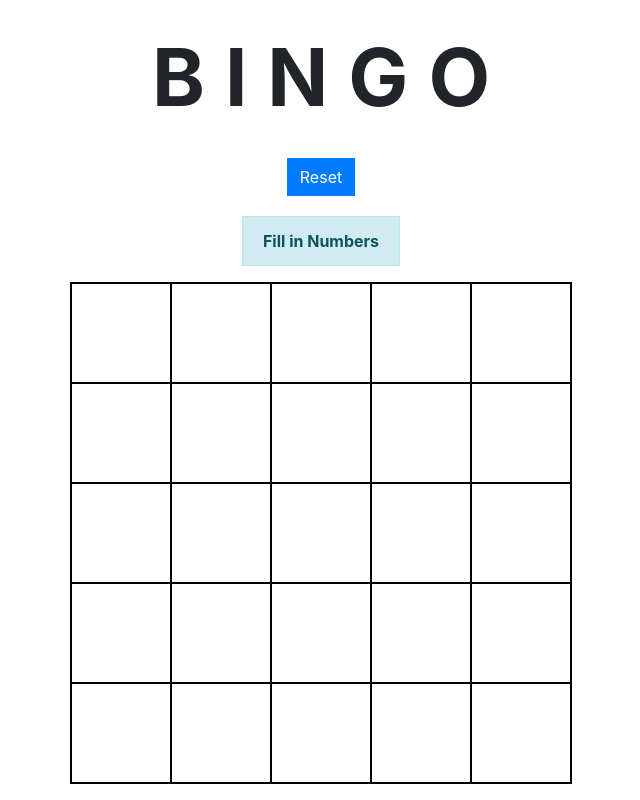
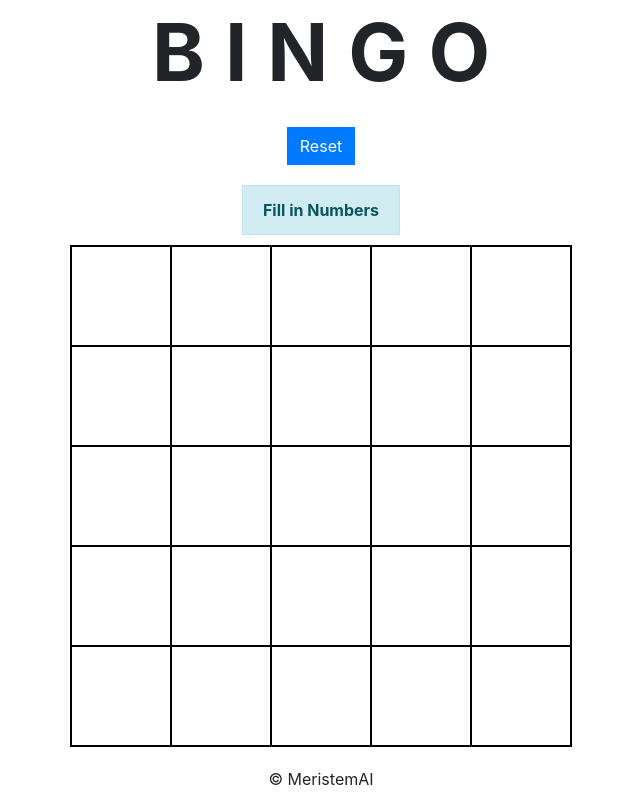
Before and after one commit to chinmay-o/bingo.github.io, a plain HTML site: page index.html in a window 1280 px wide. Shown: the whole page, without its empty margins (319-959 px from the left). Drawn offline with nearby package versions, Linux system fonts and the light colour scheme.

Commit message:
Copyright Symbol

```diff
--- a/index.html
+++ b/index.html
@@ -126,6 +126,10 @@
 
       </div>
 
+      <div class="copyright">
+        © MeristemAI
+      </div>
+
     </div>
 
     <!-- SCRIPTS -->
--- a/master.css
+++ b/master.css
@@ -1,3 +1,9 @@
+
+.container{
+
+  margin-top: -6px;
+}
+
 
 #game{
 
@@ -51,12 +57,12 @@
   font-size: 50px;
 }
 
+.copyright{
+
+  margin-top: 20px;
+}
+
 @media only screen and (max-width: 500px){
-
-  .bingoTable td{
-
-    font-size: 36px;
-  }
 
   .container{
 
@@ -80,6 +86,7 @@
     width: 80px;
     height: 80px;
     border: 2px solid black;
+    font-size: 36px;
   }
 }
 
```
